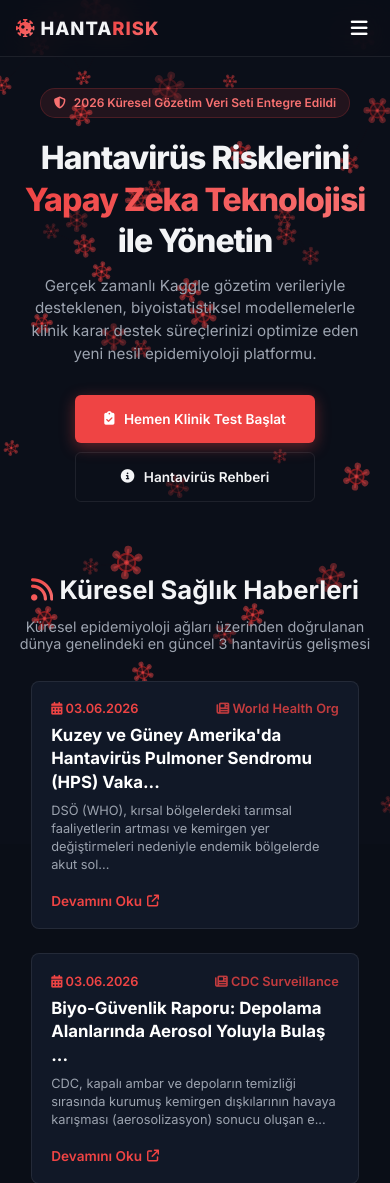
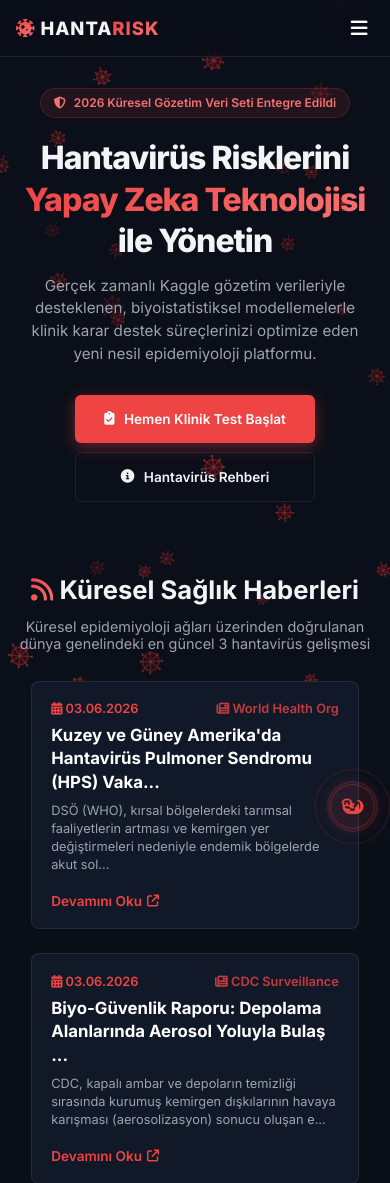
Before and after one commit to kayisdagasli-cmd/hantarisk, a Flask app: page / in a window 390 px wide. Shown: the top 1183 px of the page. Run offline with Flask 3, Linux system fonts and the light colour scheme.

Commit message:
Update index.html

```diff
--- a/templates/index.html
+++ b/templates/index.html
@@ -16,9 +16,53 @@
             left: 0;
             width: 100%;
             height: 100%;
-            z-index: -1; /* İçeriklerin arkasında kalması için */
-            background-color: #0b0f19; /* Derin siber karanlık arka plan */
-            pointer-events: none; /* Butonların tıklanmasını engellememesi için */
+            z-index: -1;
+            background-color: #0b0f19;
+            pointer-events: none;
+        }
+
+        /* Sağ Alt Köşe Kemirgen Gözetim Göstergesi */
+        .mouse-radar-container {
+            position: fixed;
+            bottom: 25px;
+            right: 25px;
+            z-index: 10;
+            display: flex;
+            align-items: center;
+            justify-content: center;
+            width: 55px;
+            height: 55px;
+            background: rgba(239, 68, 68, 0.1);
+            border: 1px solid rgba(239, 68, 68, 0.3);
+            border-radius: 50%;
+            color: #ef4444;
+            font-size: 1.4rem;
+            box-shadow: 0 0 15px rgba(239, 68, 68, 0.2);
+            pointer-events: auto;
+            cursor: pointer;
+            transition: all 0.3s ease;
+        }
+        .mouse-radar-container:hover {
+            background: rgba(239, 68, 68, 0.2);
+            transform: scale(1.05);
+        }
+        /* Fare Etrafındaki Sinyal Dalgaları */
+        .radar-wave {
+            position: absolute;
+            width: 100%;
+            height: 100%;
+            border: 1px solid rgba(239, 68, 68, 0.4);
+            border-radius: 50%;
+            animation: radarPulse 2.5s infinite linear;
+            opacity: 0;
+            pointer-events: none;
+        }
+        .radar-wave:nth-child(2) {
+            animation-delay: 1.25s;
+        }
+        @keyframes radarPulse {
+            0% { transform: scale(1); opacity: 0.8; }
+            100% { transform: scale(2.2); opacity: 0; }
         }
 
         /* Modal Görünürlük ve Tam Ortalanma Ayarı */
@@ -51,7 +95,7 @@
             to { transform: scale(1); opacity: 1; }
         }
 
-        /* Telefonda Çok Büyük ve Düzensiz Görünen Yazılar İçin Mobil Optimizasyon (Responsive) */
+        /* Responsive Mobil Ayarları */
         @media (max-width: 768px) {
             .hero-section h1 {
                 font-size: 2rem !important;
@@ -87,9 +131,15 @@
                 width: 90% !important;
                 padding: 1.5rem !important;
             }
+            .mouse-radar-container {
+                bottom: 15px;
+                right: 15px;
+                width: 45px;
+                height: 45px;
+                font-size: 1.1rem;
+            }
         }
 
-        /* Hantavirüs Rehberi Sağ Alt "Anladım" Butonu ve Yazıların Lüks Hizalanması */
         .modal-footer {
             display: flex;
             justify-content: flex-end;
@@ -106,7 +156,6 @@
             gap: 10px;
         }
 
-        /* Haber Kartları Düzenlemesi */
         .news-card {
             background: var(--bg-card);
             border: 1px solid var(--border-color);
@@ -123,6 +172,13 @@
 <body>
 
     <canvas id="animation-canvas"></canvas>
+
+    <!-- Sağ Alt Fare / Vektör Rezervuarı İndikatörü -->
+    <div class="mouse-radar-container" title="Hantavirüs Doğal Rezervuar Takibi">
+        <div class="radar-wave"></div>
+        <div class="radar-wave"></div>
+        <i class="fa-solid fa-otter"></i>
+    </div>
 
     <nav class="navbar">
         <div class="nav-container">
@@ -208,12 +264,12 @@
 
     <script>
         document.addEventListener("DOMContentLoaded", function() {
-            // === GELİŞMİŞ BİYOLOJİK VİRÜS (6 DALLI & PULSE ETKİLİ) MOTORU ===
+            // === AMORF YAPILI ASİMETRİK VİRÜS MOTORU ===
             const canvas = document.getElementById('animation-canvas');
             const ctx = canvas.getContext('2d');
 
             let particlesArray = [];
-            const numberOfParticles = 45;
+            const numberOfParticles = 35; // Net ve sade bir görünüm için optimize edildi
 
             function resizeCanvas() {
                 canvas.width = window.innerWidth;
@@ -226,24 +282,30 @@
                 constructor() {
                     this.x = Math.random() * canvas.width;
                     this.y = Math.random() * canvas.height;
-                    this.baseSize = Math.random() * 4 + 4; // Hücre temel boyutu
-                    this.size = this.baseSize;
-                    this.speedX = Math.random() * 0.25 - 0.125; // Mikroskobik yavaş akış
-                    this.speedY = Math.random() * 0.25 - 0.125;
-                    this.opacity = Math.random() * 0.3 + 0.15;
+                    this.size = Math.random() * 5 + 4; // Hücre çekirdek çapı
+                    this.speedX = Math.random() * 0.2 - 0.1; // Mikroskobik yavaş akış
+                    this.speedY = Math.random() * 0.2 - 0.1;
+                    this.opacity = Math.random() * 0.25 + 0.12;
                     this.angle = Math.random() * Math.PI * 2;
-                    this.spinSpeed = Math.random() * 0.006 - 0.003;
-                    this.pulseSpeed = Math.random() * 0.02 + 0.01; // Canlı doku esneme hızı
-                    this.pulseFactor = 0;
+                    this.spinSpeed = Math.random() * 0.004 - 0.002;
+
+                    // Asimetrik virüs dikenleri (Spike) üretimi
+                    this.spikeSeeds = [];
+                    const spikesCount = 8;
+                    for (let i = 0; i < spikesCount; i++) {
+                        // Her dikenin boyu ve açısı hafif farklı (Doğal kaos)
+                        this.spikeSeeds.push({
+                            lengthModifier: Math.random() * 0.4 + 1.1,
+                            angleOffset: (Math.random() * 0.2 - 0.1)
+                        });
+                    }
+                    this.deformTime = Math.random() * 100;
                 }
                 update() {
                     this.x += this.speedX;
                     this.y += this.speedY;
                     this.angle += this.spinSpeed;
-
-                    // Hücrenin nefes alıp verir gibi hafifçe şişip küçülmesi (Pulse efekti)
-                    this.pulseFactor += this.pulseSpeed;
-                    this.size = this.baseSize + Math.sin(this.pulseFactor) * 0.8;
+                    this.deformTime += 0.02; // Zamanla hücre çeperinin dalgalanması için
 
                     if (this.x > canvas.width || this.x < 0) this.speedX = -this.speedX;
                     if (this.y > canvas.height || this.y < 0) this.speedY = -this.speedY;
@@ -253,47 +315,46 @@
                     ctx.translate(this.x, this.y);
                     ctx.rotate(this.angle);
 
-                    // Net ve aralıklı görünmesi için tam 6 adet protein kolu (Spike)
-                    const spikeCount = 6;
-                    const spikeLength = this.size * 1.5;
+                    // 1. ASİMETRİK SİVRİ VİRÜS DİKENLERİ (Çiçek görünümü kırıldı)
+                    ctx.strokeStyle = `rgba(239, 68, 68, ${this.opacity * 0.95})`;
+                    ctx.lineWidth = this.size * 0.18;
+                    ctx.lineJoin = "round";
 
-                    ctx.strokeStyle = `rgba(239, 68, 68, ${this.opacity * 0.9})`;
-                    ctx.lineWidth = this.size * 0.25; // Belirgin sap kalınlığı
-                    ctx.lineCap = "round";
+                    const totalSpikes = this.spikeSeeds.length;
+                    for (let i = 0; i < totalSpikes; i++) {
+                        const seed = this.spikeSeeds[i];
+                        // Zaman faktörlü dalgalanma ile dinamik amorf yapı oluşturma
+                        const dynamicLength = this.size * seed.lengthModifier + Math.sin(this.deformTime + i) * 0.5;
+                        const currentAngle = ((Math.PI * 2) / totalSpikes) * i + seed.angleOffset;
 
-                    for (let i = 0; i < spikeCount; i++) {
-                        ctx.rotate((Math.PI * 2) / spikeCount);
-
-                        // Protein kolu uzantısı
                         ctx.beginPath();
                         ctx.moveTo(0, 0);
-                        ctx.lineTo(0, spikeLength);
+                        // Keskin biyo-uzantı hatları
+                        ctx.lineTo(Math.cos(currentAngle) * dynamicLength, Math.sin(currentAngle) * dynamicLength);
                         ctx.stroke();
 
-                        // Tam virüs havası veren belirgin dairesel uçlar
+                        // Dikenlerin ucundaki çok ufak enfektif protein düğümleri
                         ctx.beginPath();
-                        ctx.arc(0, spikeLength, this.size * 0.45, 0, Math.PI * 2);
-                        ctx.fillStyle = `rgba(239, 68, 68, ${this.opacity * 1.1})`;
+                        ctx.arc(Math.cos(currentAngle) * dynamicLength, Math.sin(currentAngle) * dynamicLength, this.size * 0.15, 0, Math.PI * 2);
+                        ctx.fillStyle = `rgba(239, 68, 68, ${this.opacity * 1.2})`;
                         ctx.fill();
                     }
 
-                    // Virüs Dış Zarı (Çember)
+                    // 2. DOĞAL MİKROSKOBİK DIŞ ZAR (Tam yuvarlak olmayan deforme çeper)
                     ctx.beginPath();
-                    ctx.arc(0, 0, this.size, 0, Math.PI * 2);
-                    ctx.strokeStyle = `rgba(220, 38, 38, ${this.opacity * 1.3})`;
-                    ctx.lineWidth = this.size * 0.25;
+                    for (let i = 0; i <= 12; i++) {
+                        const currAng = ((Math.PI * 2) / 12) * i;
+                        const radiusModifier = 1 + Math.sin(this.deformTime + i) * 0.06;
+                        const rx = Math.cos(currAng) * this.size * radiusModifier;
+                        const ry = Math.sin(currAng) * this.size * radiusModifier;
+                        if (i === 0) ctx.moveTo(rx, ry);
+                        else ctx.lineTo(rx, ry);
+                    }
+                    ctx.closePath();
+                    ctx.strokeStyle = `rgba(220, 38, 38, ${this.opacity * 1.2})`;
+                    ctx.lineWidth = this.size * 0.2;
                     ctx.stroke();
-
-                    // Virüs İç Sıvısı (Yarı Saydam Dolgu)
-                    ctx.beginPath();
-                    ctx.arc(0, 0, this.size * 0.85, 0, Math.PI * 2);
-                    ctx.fillStyle = `rgba(153, 27, 27, ${this.opacity * 0.5})`;
-                    ctx.fill();
-
-                    // Tam Merkezdeki Biyolojik Çirdek (RNA Noktası)
-                    ctx.beginPath();
-                    ctx.arc(0, 0, this.size * 0.3, 0, Math.PI * 2);
-                    ctx.fillStyle = `rgba(239, 68, 68, ${this.opacity * 1.2})`;
+                    ctx.fillStyle = `rgba(153, 27, 27, ${this.opacity * 0.45})`;
                     ctx.fill();
 
                     ctx.restore();
@@ -307,7 +368,6 @@
                 }
             }
 
-            // Hafif bağlantı çizgileri
             function connect() {
                 let opacityValue = 1;
                 for (let a = 0; a < particlesArray.length; a++) {
@@ -316,8 +376,8 @@
                                      + ((particlesArray[a].y - particlesArray[b].y) * (particlesArray[a].y - particlesArray[b].y));
 
                         if (distance < (canvas.width / 9) * (canvas.height / 9)) {
-                            opacityValue = 1 - (distance / 15000);
-                            ctx.strokeStyle = `rgba(239, 68, 68, ${opacityValue * 0.04})`;
+                            opacityValue = 1 - (distance / 14000);
+                            ctx.strokeStyle = `rgba(239, 68, 68, ${opacityValue * 0.03})`;
                             ctx.lineWidth = 0.5;
                             ctx.beginPath();
                             ctx.moveTo(particlesArray[a].x, particlesArray[a].y);
@@ -354,13 +414,13 @@
                 },
                 {
                     baslik: "Yapay Zeka Destekli Erken Tanı Kitleri Hantavirüs Teşhis Süresini Dakikalara İndirdi",
-                    ozet: "Biyoteknoloji alanında geliştirilen yeni mikroakışkan çipler, sahada alınan kan örneklerinde hantavirüse özgü antikorları ve RNA parçalarını saatler yerine sadece 15 dakika içinde yüksek doğrulukla tespit etmeyi başardı.",
+                    ozet: "Biyoteknoloji alanında geliştirilen yeni mikroakışkan çipler, sahada alınan kan örneklerinde hantavirüse özgü antikorları ve RNA parçalarını saatler yerine sadece 15 dakika içinde yüksek doğulukla tespit etmeyi başardı.",
                     link: "https://www.ncbi.nlm.nih.gov",
                     kaynak: "BioTech Journal"
                 },
                 {
                     baslik: "Yaban Hayatı Gözetim Ağlarından Orman İşçilerine Kritik Hantavirüs Uyarısı",
-                    ozet: "Uluslararası Sağlık Örgütleri, özellikle ormancılık, madencilik dairy ve kamp faaliyetleri yürüten meslek gruplarının potansiyel yuvalama alanlarına yaklaşırken koruyucu solunum ekipmanı kullanması gerektiğini hatırlattı.",
+                    ozet: "Uluslararası Sağlık Örgütleri, özellikle ormancılık, madencilik ve kamp faaliyetleri yürüten meslek gruplarının potansiyel yuvalama alanlarına yaklaşırken koruyucu solunum ekipmanı kullanması gerektiğini hatırlattı.",
                     link: "https://www.who.int",
                     kaynak: "Global Health Network"
                 }
```
